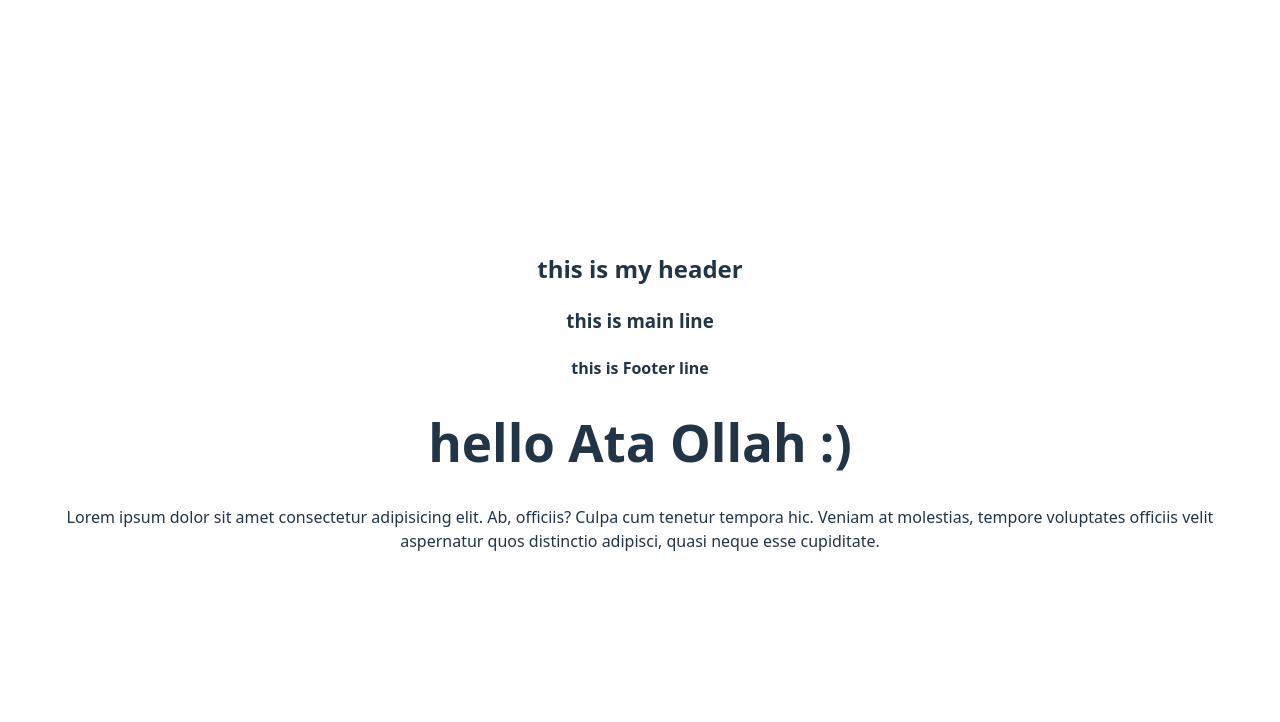
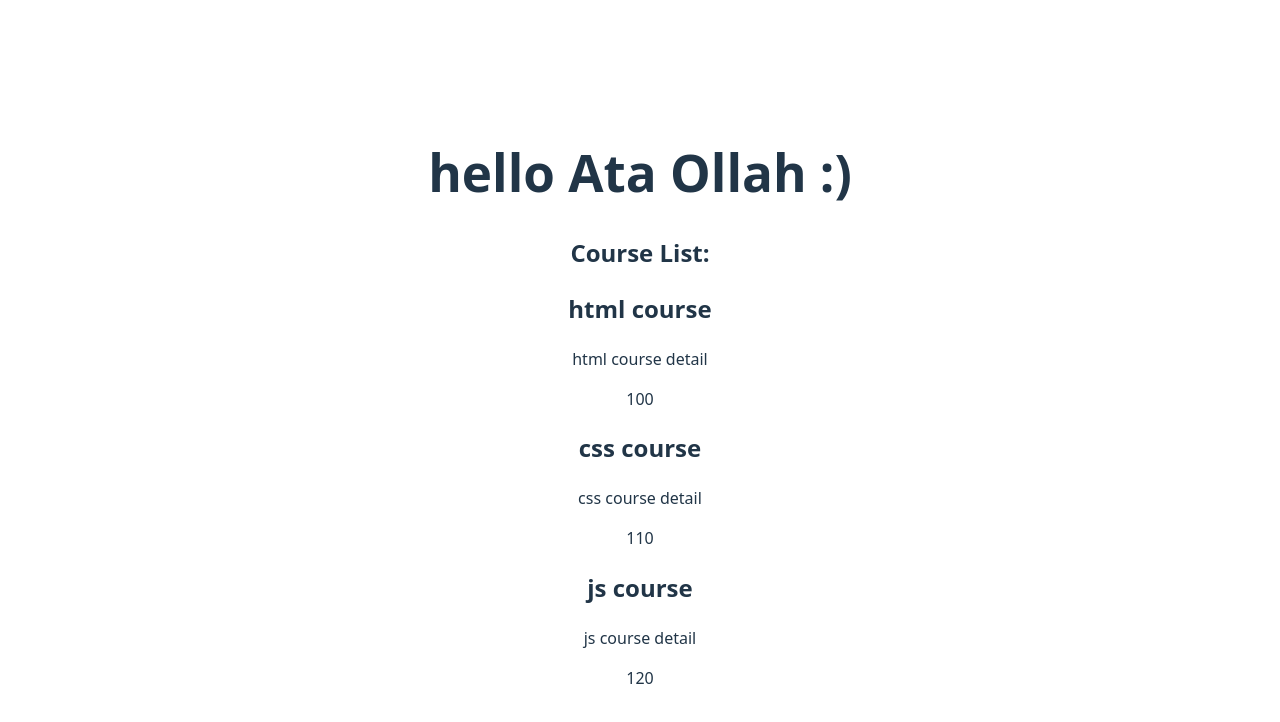
Before and after one commit to Atavagheffar/my-react-app-with-vite, a React (Vite) app: page / in a window 1280 px wide. Shown: the top 722 px of the page. Built offline with nearby package versions, Linux system fonts and the light colour scheme.

Commit message:
use from props

```diff
--- /dev/null
+++ b/src/Components/home/CourseBox.jsx
@@ -0,0 +1,11 @@
+export default function CourseBox(props) {
+  console.log(props);
+
+  return (
+    <div>
+      <h2>{props?.title}</h2>
+      <p>{props?.detail}</p>
+      <span>{props?.time}</span>
+    </div>
+  );
+}
--- /dev/null
+++ b/src/Components/home/Main.jsx
@@ -0,0 +1,11 @@
+import CourseBox from "./CourseBox";
+export default function Main() {
+  return (
+    <div>
+      <h2>Course List:</h2>
+      <CourseBox title="html course" detail="html course detail" time="100" />
+      <CourseBox title="css course" detail="css course detail" time="110" />
+      <CourseBox title="js course" detail="js course detail" time="120" />
+    </div>
+  );
+}
--- a/src/Home.jsx
+++ b/src/Home.jsx
@@ -2,23 +2,25 @@
 import Header from "./Header.jsx";
 import Maina from "./Maina.jsx";
 import Footer from "./Footer.jsx";
+import Main from "./Components/home/Main.jsx";
 
 export default function Home() {
   let name = "Ata Ollah";
 
   return (
     <div>
-      <Header />
+      {/* <Header />
       <Maina />
-      <Footer />
+      <Footer /> */}
 
       <h1 id="name">hello {name} :)</h1>
-      <p>
+      <Main />
+      {/* <p>
         Lorem ipsum dolor sit amet consectetur adipisicing elit. Ab, officiis?
         Culpa cum tenetur tempora hic. Veniam at molestias, tempore voluptates
         officiis velit aspernatur quos distinctio adipisci, quasi neque esse
         cupiditate.
-      </p>
+      </p>*/}
     </div>
   );
 }
```
